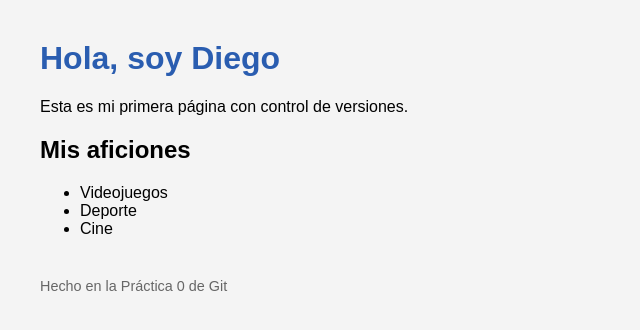
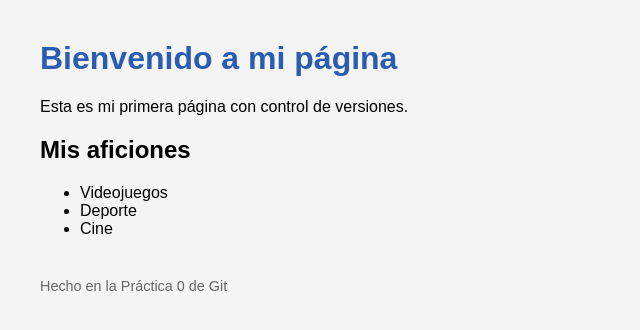
Before and after one commit to diegithub06/mi-primer-repo, a plain HTML site: page index.html in a window 1280 px wide. Shown: the whole page, without its empty margins (0-640 px from the left). Drawn offline with Linux system fonts and the light colour scheme.

Commit message:
Version-A

```diff
--- a/index.html
+++ b/index.html
@@ -6,7 +6,7 @@
   <link rel="stylesheet" href="estilos.css">
 </head>
  <body>
-  <h1>Hola, soy Diego</h1>
+<h1>Bienvenido a mi página</h1>
   <p>Esta es mi primera página con control de versiones.</p>
     <h2>Mis aficiones</h2>
   <ul>
```
